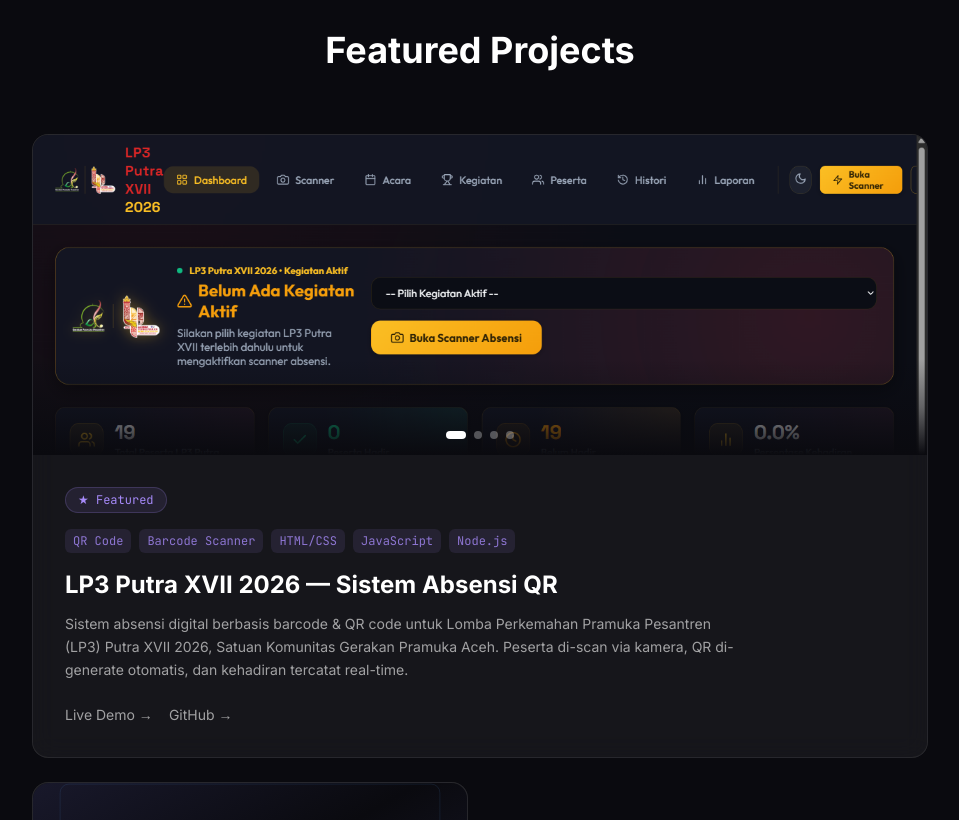
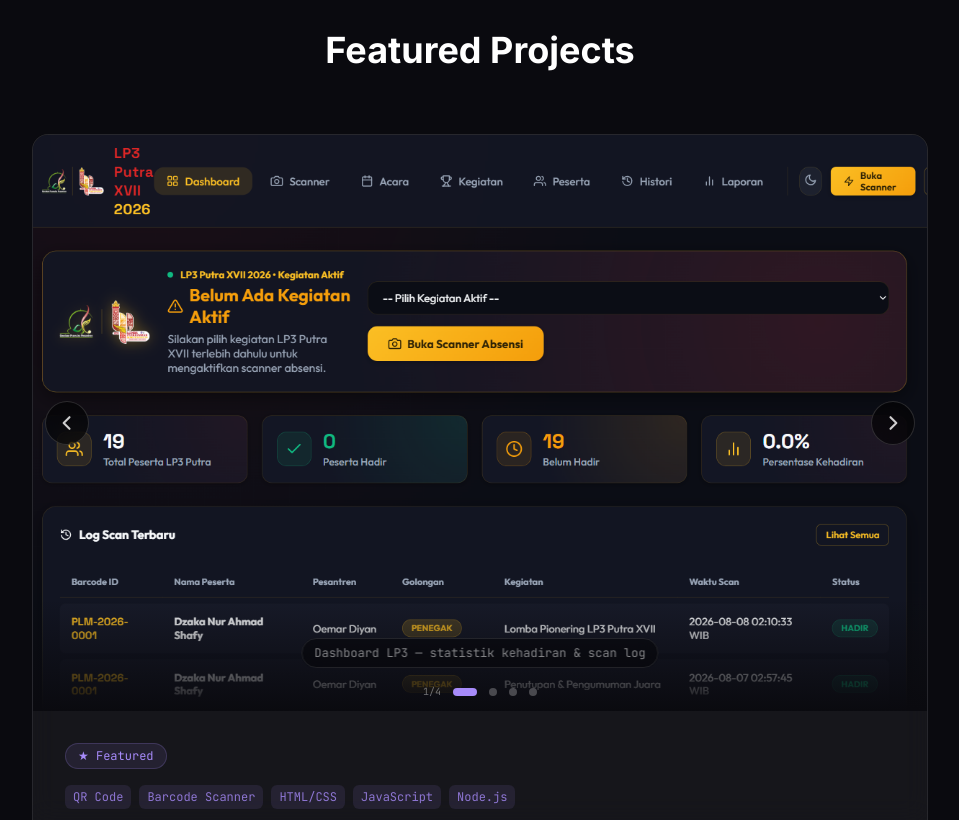
Before and after one commit to rayyan210305/rayyan-portfolio, a Next.js app: page / in a window 1280 px wide. Shown: the part 1980-2800 px from the top of the page, without its empty margins (160-1119 px from the left). Built offline with nearby package versions, Linux system fonts and the light colour scheme.

Commit message:
feat: bigger carousel (h-36rem), visible arrows, caption, counter, accent dots

```diff
--- a/src/components/ImageCarousel.tsx
+++ b/src/components/ImageCarousel.tsx
@@ -21,7 +21,7 @@
   if (total === 0) return null;
 
   return (
-    <div className="relative w-full h-64 sm:h-72 md:h-80 overflow-hidden group/carousel">
+    <div className="relative w-full h-[28rem] sm:h-[32rem] md:h-[36rem] overflow-hidden group/carousel select-none">
       {/* Image */}
       <div className="relative w-full h-full">
         {images.map((img, i) => (
@@ -34,7 +34,7 @@
               src={img.src}
               alt={img.alt}
               fill
-              sizes="(max-width: 768px) 100vw, 800px"
+              sizes="(max-width: 768px) 100vw, 900px"
               className="object-cover object-top"
               priority={i === 0}
             />
@@ -43,40 +43,56 @@
       </div>
 
       {/* Bottom gradient */}
-      <div className="absolute inset-x-0 bottom-0 h-24 bg-gradient-to-t from-[#0A0A0F] via-[#0A0A0F]/40 to-transparent pointer-events-none" />
+      <div className="absolute inset-x-0 bottom-0 h-28 bg-gradient-to-t from-[#0A0A0F] via-[#0A0A0F]/50 to-transparent pointer-events-none" />
 
-      {/* Navigation arrows */}
+      {/* Caption */}
+      {images[current] && (
+        <div className="absolute bottom-12 left-1/2 -translate-x-1/2 z-10">
+          <span className="text-xs font-mono text-white/50 bg-black/40 backdrop-blur-sm px-3 py-1.5 rounded-full border border-white/10">
+            {images[current].alt}
+          </span>
+        </div>
+      )}
+
+      {/* Navigation arrows — always visible */}
       {total > 1 && (
         <>
           <button
             onClick={prev}
             aria-label="Previous screenshot"
-            className="absolute left-3 top-1/2 -translate-y-1/2 w-9 h-9 rounded-full bg-black/50 backdrop-blur-sm border border-white/10 text-white/70 hover:text-white hover:bg-black/70 flex items-center justify-center opacity-0 group-hover/carousel:opacity-100 transition-all duration-200"
+            className="absolute left-3 top-1/2 -translate-y-1/2 w-11 h-11 rounded-full bg-black/60 backdrop-blur-md border border-white/15 text-white/80 hover:text-white hover:bg-black/80 flex items-center justify-center transition-all duration-200 z-10"
           >
-            ‹
+            <svg className="w-5 h-5" fill="none" stroke="currentColor" strokeWidth={2.5} viewBox="0 0 24 24">
+              <path strokeLinecap="round" strokeLinejoin="round" d="M15 19l-7-7 7-7" />
+            </svg>
           </button>
           <button
             onClick={next}
             aria-label="Next screenshot"
-            className="absolute right-3 top-1/2 -translate-y-1/2 w-9 h-9 rounded-full bg-black/50 backdrop-blur-sm border border-white/10 text-white/70 hover:text-white hover:bg-black/70 flex items-center justify-center opacity-0 group-hover/carousel:opacity-100 transition-all duration-200"
+            className="absolute right-3 top-1/2 -translate-y-1/2 w-11 h-11 rounded-full bg-black/60 backdrop-blur-md border border-white/15 text-white/80 hover:text-white hover:bg-black/80 flex items-center justify-center transition-all duration-200 z-10"
           >
-            ›
+            <svg className="w-5 h-5" fill="none" stroke="currentColor" strokeWidth={2.5} viewBox="0 0 24 24">
+              <path strokeLinecap="round" strokeLinejoin="round" d="M9 5l7 7-7 7" />
+            </svg>
           </button>
         </>
       )}
 
-      {/* Dots */}
+      {/* Dots + counter */}
       {total > 1 && (
-        <div className="absolute bottom-4 left-1/2 -translate-x-1/2 flex gap-2">
+        <div className="absolute bottom-3 left-1/2 -translate-x-1/2 flex items-center gap-3 z-10">
+          <span className="text-[10px] font-mono text-white/40 tabular-nums">
+            {current + 1}/{total}
+          </span>
           {images.map((_, i) => (
             <button
               key={i}
               onClick={() => setCurrent(i)}
               aria-label={`Screenshot ${i + 1}`}
-              className={`w-2 h-2 rounded-full transition-all duration-200 ${
+              className={`h-2 rounded-full transition-all duration-300 ${
                 i === current
-                  ? "bg-white w-5"
-                  : "bg-white/30 hover:bg-white/50"
+                  ? "bg-accent w-6"
+                  : "bg-white/25 w-2 hover:bg-white/40"
               }`}
             />
           ))}
```
